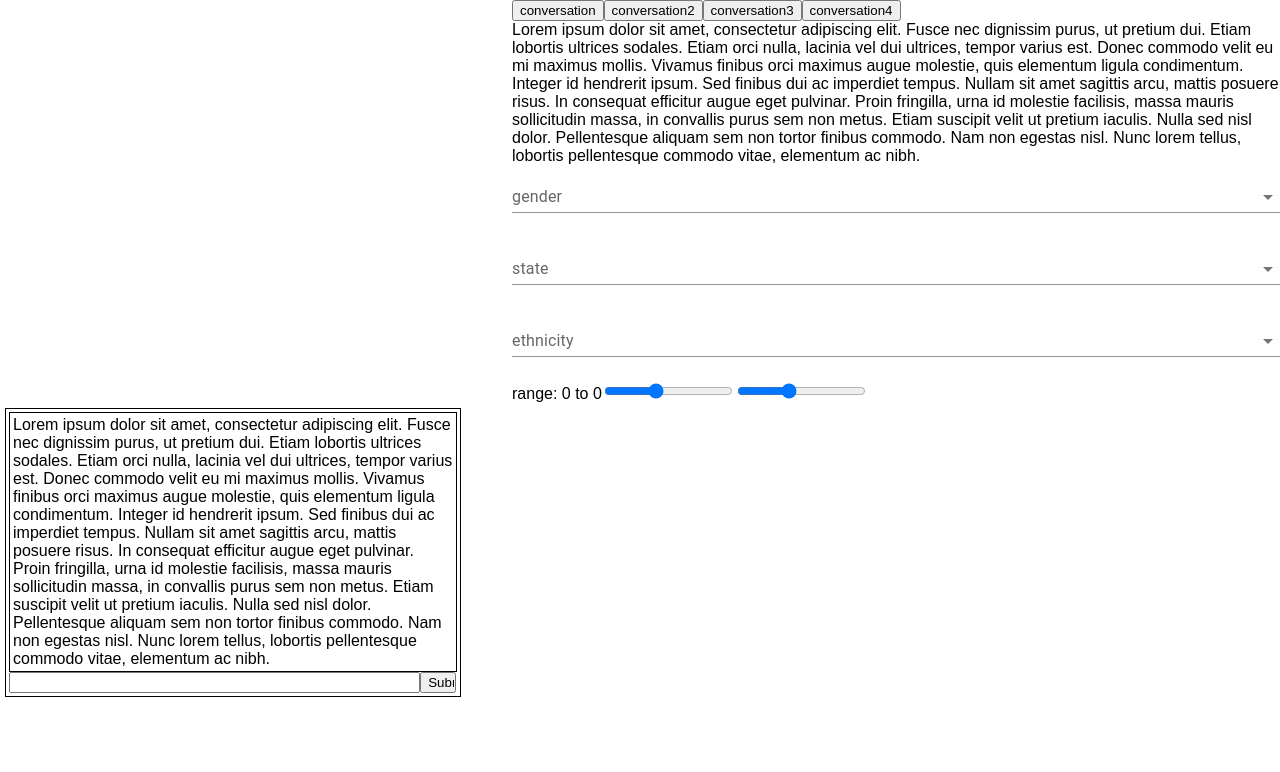
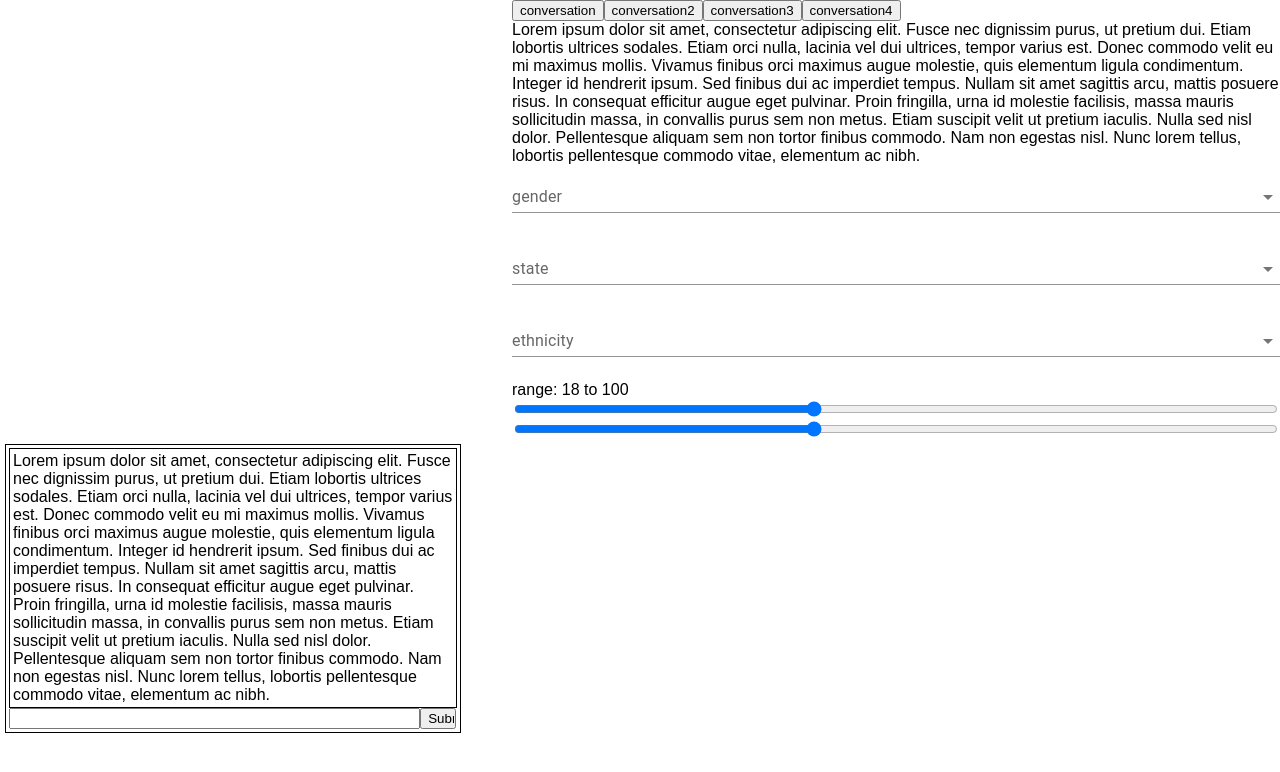
Before and after one commit to veggiebob/datafest-webpage, a React (Create React App) app: page / in a window 1280 px wide. Shown: the top 772 px of the page. Built offline with nearby package versions, Linux system fonts and the light colour scheme; no server answers.

Commit message:
better defaults

```diff
--- a/src/PromptParams.js
+++ b/src/PromptParams.js
@@ -44,11 +44,11 @@ class PromptParams extends Component {
         this.state = {
             states: [],
             genders: [],
-            age: [25, 75],
+            age: [18, 100],
             ethnicities: []
         }
 
-        this.agetmp = [0, 0];
+        this.agetmp = [18, 100];
 
         this.setStates = this.setStates.bind(this);
         this.setGender = this.setGender.bind(this);
@@ -143,8 +143,9 @@ class PromptParams extends Component {
                         />)}
                     />
 
-            <div>
-                range: {this.agetmp[0]} to {this.agetmp[1]}
+
+            <Stack>
+                <label>range: {this.agetmp[0]} to {this.agetmp[1]}</label>
                 <input
                     type="range"
                     min={minAge}
@@ -159,7 +160,7 @@ class PromptParams extends Component {
                     step={stepAge}
                     onChange={(event) => this.setAge([this.agetmp[0], Number(event.target.value)])}
                 />
-                </div>
+                </Stack>
             </Stack>
         )
     }
```
